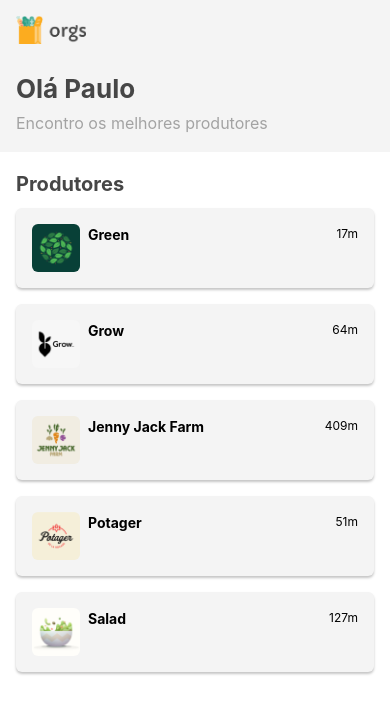
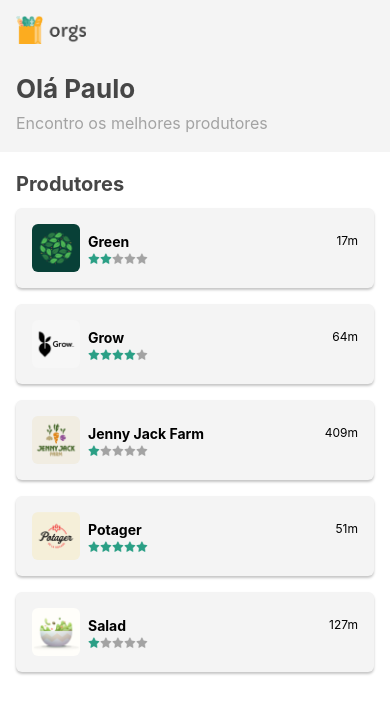
Before and after one commit to Henrique1204/orgs-hooks, a React Native app: screen / in a window 390 px wide. Shown: the top 714 px of the page. Built offline with nearby package versions, Linux system fonts and the light colour scheme.

Commit message:
Criar componentes para estrelas

```diff
--- /dev/null
+++ b/src/componentes/Estela/index.js
@@ -0,0 +1,26 @@
+import React from 'react';
+import ReactNative from 'react-native';
+
+import {estrela, estrelaCinza} from '../../assets';
+
+const estilos = ReactNative.StyleSheet.create({
+  estrela: editavel => ({
+    width: editavel ? 36 : 12,
+    height: editavel ? 36 : 12,
+  }),
+});
+
+const Estrela = ({disabled, onPress, ativo}) => {
+  const imagemEstrela = ativo ? estrela : estrelaCinza;
+
+  return (
+    <ReactNative.TouchableOpacity onPress={onPress} disabled={disabled}>
+      <ReactNative.Image
+        source={imagemEstrela}
+        style={estilos.estrela(!disabled)}
+      />
+    </ReactNative.TouchableOpacity>
+  );
+};
+
+export default Estrela;
--- /dev/null
+++ b/src/componentes/Estrelas/index.js
@@ -0,0 +1,41 @@
+import React from 'react';
+import ReactNative from 'react-native';
+
+import Estrela from '../Estela';
+
+const listaEstrelas = new Array(5).fill(null);
+
+const estilos = ReactNative.StyleSheet.create({
+  estrelasView: {
+    flexDirection: 'row',
+  },
+});
+
+const Estrelas = ({nome, quantidade: quantidadeInicial, editavel = false}) => {
+  const [estrelasAtivas, setEstrelasAtivas] = React.useState(quantidadeInicial);
+
+  const atualizarEstrelas = estrelasNova => {
+    setEstrelasAtivas(estrelasAntigas => {
+      if (estrelasNova === estrelasAntigas) {
+        return 0;
+      }
+
+      return estrelasNova;
+    });
+  };
+
+  return (
+    <ReactNative.View style={estilos.estrelasView}>
+      {listaEstrelas.map((_, index) => (
+        <Estrela
+          onPress={() => atualizarEstrelas(index + 1)}
+          disabled={!editavel}
+          key={`${nome}_${index}`}
+          ativo={index < estrelasAtivas}
+        />
+      ))}
+    </ReactNative.View>
+  );
+};
+
+export default Estrelas;
--- a/src/telas/Home/componentes/ItemCard/estilos.js
+++ b/src/telas/Home/componentes/ItemCard/estilos.js
@@ -8,6 +8,7 @@ export default StyleSheet.create({
     marginHorizontal: 16,
     backgroundColor: '#F4F4F4',
     flexDirection: 'row',
+    alignItems: 'center',
 
     // Sombra Android
     elevation: 4,
--- a/src/telas/Home/componentes/ItemCard/index.js
+++ b/src/telas/Home/componentes/ItemCard/index.js
@@ -2,10 +2,15 @@ import React from 'react';
 import ReactNative from 'react-native';
 
 import Estilos from './estilos';
+import Estrelas from '../../../../componentes/Estrelas';
 
 const ItemCard = ({nome, imagem, distancia, estrelas}) => {
+  const [selecionado, setSelecionado] = React.useState(false);
+
   return (
-    <ReactNative.View style={Estilos.card}>
+    <ReactNative.TouchableOpacity
+      style={Estilos.card}
+      onPress={() => setSelecionado(prevSelecionado => !prevSelecionado)}>
       <ReactNative.Image
         source={imagem}
         accessibilityLabel={nome}
@@ -13,13 +18,17 @@ const ItemCard = ({nome, imagem, distancia, estrelas}) => {
       />
 
       <ReactNative.View style={Estilos.informacoes}>
-        <ReactNative.Text style={Estilos.nome}>{nome}</ReactNative.Text>
+        <ReactNative.View>
+          <ReactNative.Text style={Estilos.nome}>{nome}</ReactNative.Text>
+
+          <Estrelas nome={nome} quantidade={estrelas} editavel={selecionado} />
+        </ReactNative.View>
 
         <ReactNative.Text style={Estilos.distancia}>
           {distancia}
         </ReactNative.Text>
       </ReactNative.View>
-    </ReactNative.View>
+    </ReactNative.TouchableOpacity>
   );
 };
 
```
